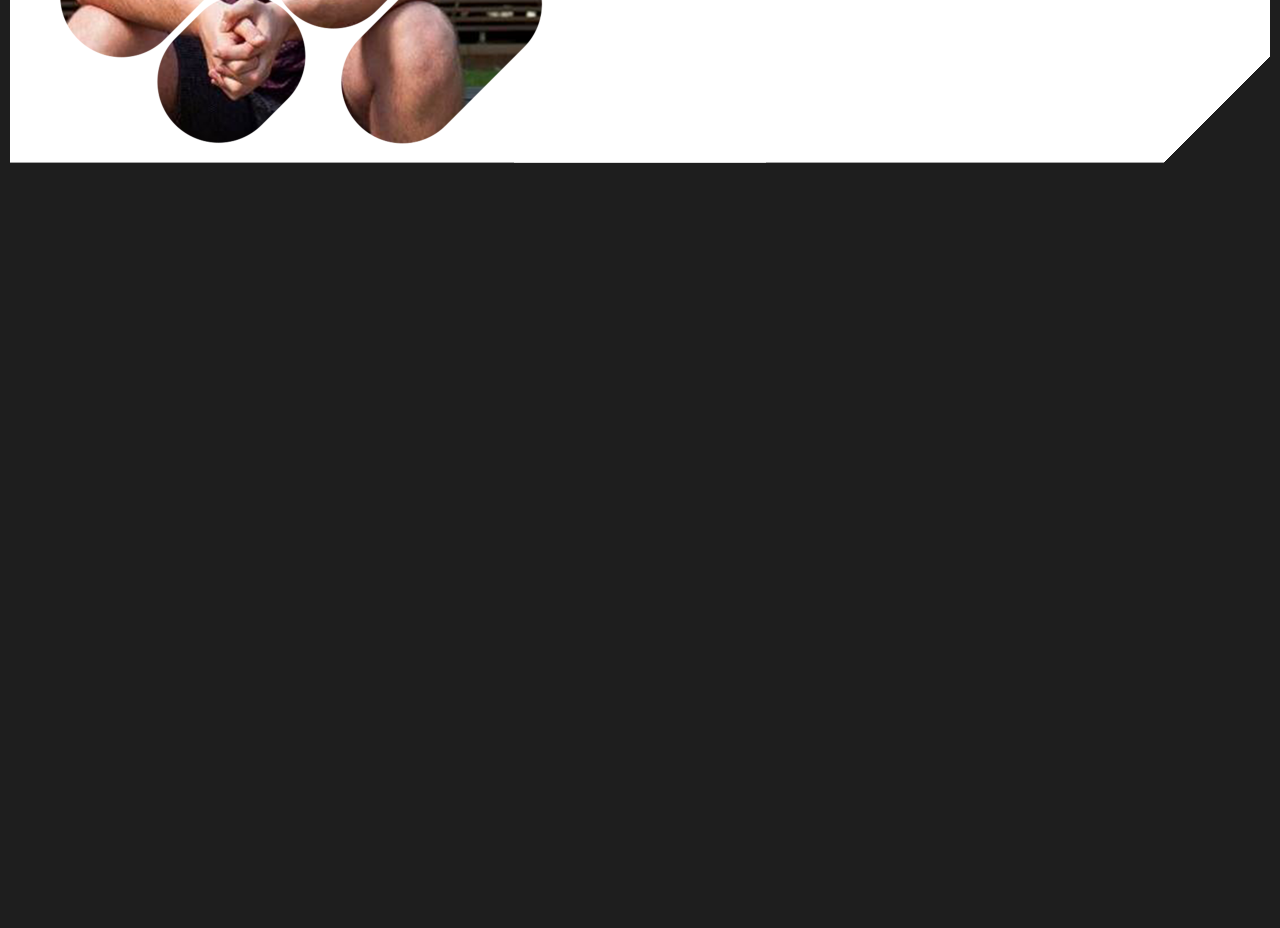
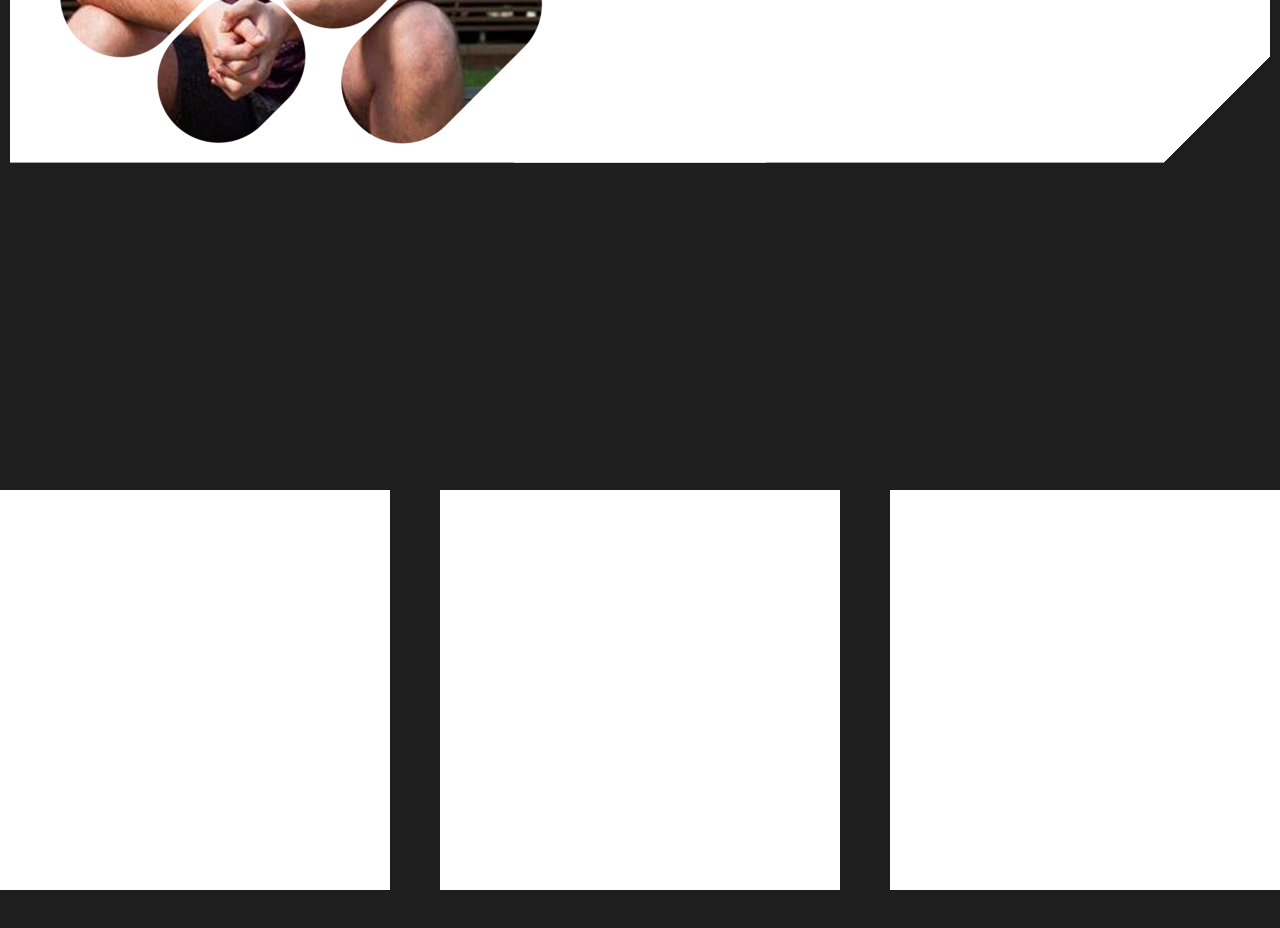
Before and after one commit to WillemPlusPlus/wllm, a website built with webpack: page dist/index.html in a window 1280 px wide. Shown: the part 1310-2238 px from the top of the page. Before the commit the page ends 1610 px from the top, so only its background shows below. Built offline with nearby package versions, Linux system fonts and the light colour scheme; a web font is replaced by a local one.

Commit message:
Added html skeleton for careers section

```diff
--- a/dist/index.html
+++ b/dist/index.html
@@ -89,6 +89,20 @@
         background-size: 60% 60%;
         background-repeat: no-repeat;
       }
+      #workWrapper{
+        position: absolute;
+        display: grid;
+        grid-template-columns: 400px 400px 400px;
+        top: 250%;
+        left: 50%;
+        margin-right: -50%;
+        transform: translate(-50%, -50%);
+        row-gap: 0;
+        column-gap: 50px;
+        color: #1e1e1e;
+        align-items:center;
+
+      }
 
       #blockwrapper:hover > .blockLeft{
         text-decoration: underline;
@@ -172,6 +186,12 @@
         list-style-type: '> ';
       }
 
+      .workOffer{
+        background: #fff;
+        height: 400px
+      }
+
+
 
 
     </style>
@@ -235,6 +255,19 @@
         </div>
       </div>
     </div>
+    <div class = "page" id = "page3">
+      <div id = "workWrapper">
+        <div class = "workOffer">
+
+        </div>
+        <div class = "workOffer">
+
+        </div>
+        <div class = "workOffer">
+
+        </div>
+      </div>
+    </div>
 
     <svg id = "banner" width="40vmax" height="40vmax"></svg>
     <script src="main.js"></script>
```
